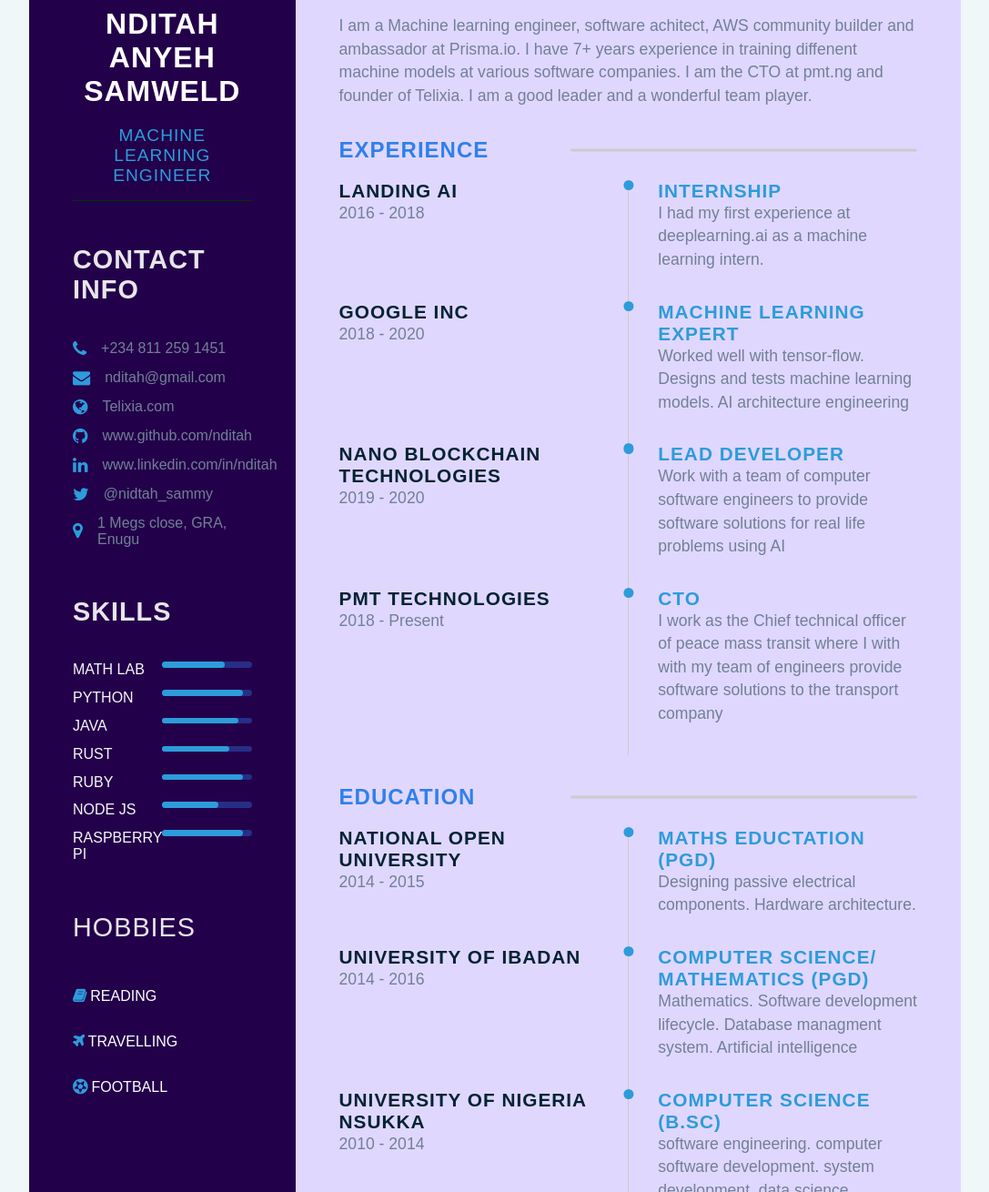
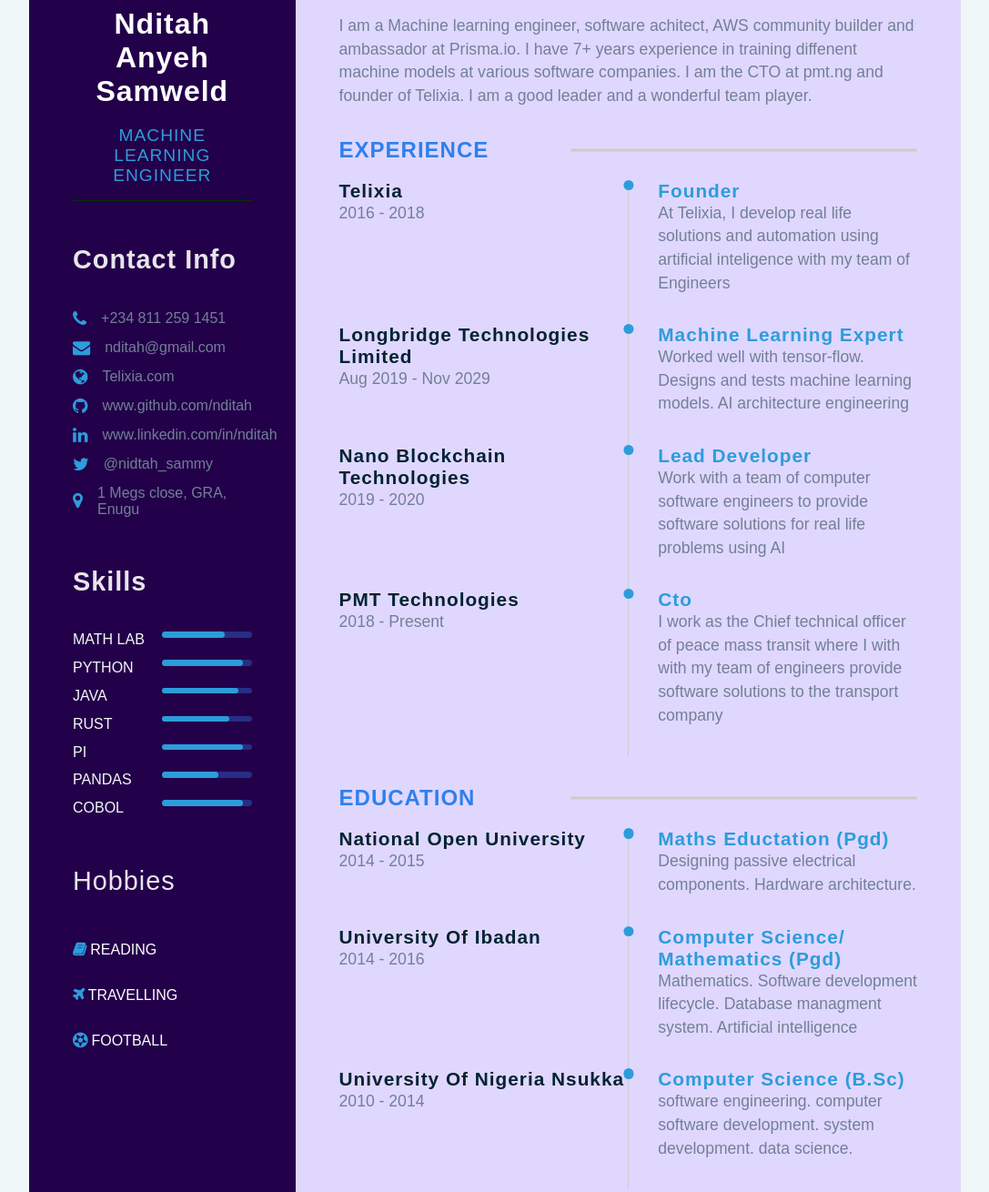
Before and after one commit to Charles-04/curriculum-vitae, a plain HTML site: page index.html in a window 1280 px wide. Shown: the part 95-1405 px from the top of the page at 91% size, without its empty margins (96-1183 px from the left). Drawn offline with Linux system fonts and the light colour scheme.

Commit message:
updated experience information

```diff
--- a/css/styles.css
+++ b/css/styles.css
@@ -53,7 +53,7 @@ body{
     font-size: 2rem;
     color: white;
     text-align: center;
-    text-transform: uppercase;
+    text-transform: capitalize;
     letter-spacing: 1px;
     padding: 1.2rem 0;
 }
@@ -69,7 +69,7 @@ body{
 
 .main-title{
     font-size: 1.8rem;
-    text-transform: uppercase;
+    text-transform: capitalize;
     letter-spacing: 1px;
     color: #f7f7f7ec;
     padding-top: 3rem;
@@ -143,7 +143,7 @@ body{
 .sub-title{
     padding-top: 2rem;
     font-size: 1.2rem;
-    text-transform: uppercase;
+    text-transform:  capitalize;
     color: #f7f7f7;
 }
 
@@ -206,13 +206,13 @@ body{
     letter-spacing: 1px;
     font-size: 1.3rem;
     color: #002333;
-    text-transform: uppercase;
+    text-transform:  capitalize;
 }
 .tl-title-2{
     letter-spacing: 1px;
     font-size: 1.3rem;
     color: #2D9CDB;
-    text-transform: uppercase;
+    text-transform: capitalize;
 }
 
 .tl-content{
@@ -272,7 +272,7 @@ body{
 }
 @media screen and (max-width:390px){
     .name{
-        font-size: 1.5rem;
+        font-size: 1rem;
     }
 }
 .Hobbies>i{
--- a/index.html
+++ b/index.html
@@ -84,20 +84,20 @@
                             </div>
                         </li>
                         <li>
-                            <p class="skill-title">Ruby</p>
+                            <p class="skill-title">Pi</p>
                             <div class="progress-bar">
                                 <div class="progress ps-progress"></div>
                             </div>
                         </li>
                         <li>
-                            <p class="skill-title">Node js</p>
+                            <p class="skill-title">Pandas</p>
                             <div class="progress-bar">
                                 <div class="progress n-progress"></div>
                             </div>
                         </li>
 
                         <li>
-                            <p class="skill-title">raspberry pi</p>
+                            <p class="skill-title">cobol</p>
                             <div class="progress-bar">
                                 <div class="progress ps-progress"></div>
                             </div>
@@ -183,26 +183,26 @@
                     <h2 class="right-title">Experience</h2>
                     <div class="timeline">
                         <div class="left-tl-content">
-                            <h5 class="tl-title">landing ai</h5>
+                            <h5 class="tl-title">Telixia</h5>
                             <p class="para">2016 - 2018</p>
                         </div>
                         <div class="right-tl-content">
                             <div class="tl-content">
-                                <h5 class="tl-title-2">Internship</h5>
+                                <h5 class="tl-title-2">Founder</h5>
                                 <p class="para">
-                           I had my first experience at deeplearning.ai as a machine learning intern.
+                          At Telixia, I develop real life solutions and automation using artificial inteligence with my team of Engineers
                                 </p>
                             </div>
                         </div>
                     </div>
                     <div class="timeline">
                         <div class="left-tl-content">
-                            <h5 class="tl-title">Google Inc</h5>
-                            <p class="para">2018 - 2020</p>
+                            <h5 class="tl-title">Longbridge Technologies Limited</h5>
+                            <p class="para">Aug 2019 - Nov 2029</p>
                         </div>
                         <div class="right-tl-content">
                             <div class="tl-content">
-                                <h5 class="tl-title-2"> Machine learning expert</h5>
+                                <h5 class="tl-title-2"> Machine learning expert </h5>
                                 <p class="para">
                                      Worked well with tensor-flow.
                                       Designs and tests machine learning models. AI architecture engineering
```
